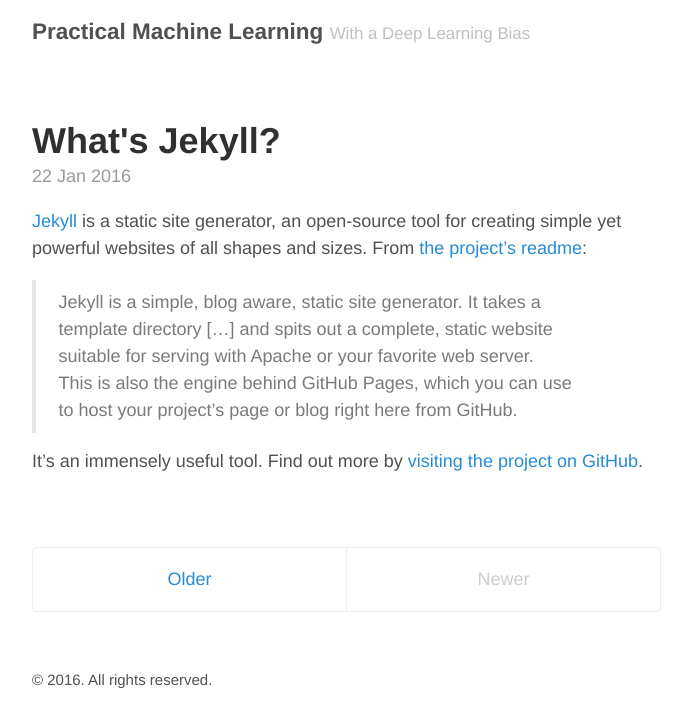
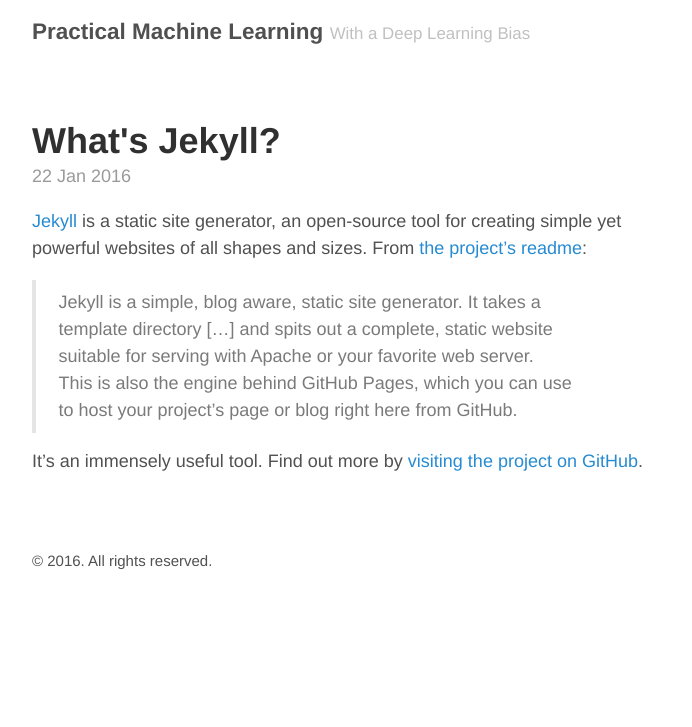
Before and after one commit to evilwire/dnnbook, a Jekyll site: the page built from index.html, in a window 1280 px wide. Shown: the top 727 px of the page, without its empty margins (293-985 px from the left). Built offline with Jekyll 4.4.1, drawn with Linux system fonts in a browser that asks for light colours; nearby versions of some CDN libraries; Markdown is read by kramdown in place of the engine named in the settings; the list of posts is cut into pages by our own code.

Commit message:
removes nav; closes #7

```diff
--- a/index.html
+++ b/index.html
@@ -18,15 +18,3 @@
   </article>
   {% endfor %}
 </div>
-<div class="pagination">
-  {% if paginator.next_page %}
-    <a class="pagination-item older" href="{{ paginator.next_page_path | prepend: site.baseurl }}">Older</a>
-  {% else %}
-    <span class="pagination-item older">Older</span>
-  {% endif %}
-  {% if paginator.previous_page %}
-    <a class="pagination-item newer" href="{{ paginator.previous_page_path | prepend: site.baseurl }}">Newer</a>
-  {% else %}
-    <span class="pagination-item newer">Newer</span>
-  {% endif %}
-</div>
```
Also changed, not shown: regressions/index.html (+0 -13 lines).
